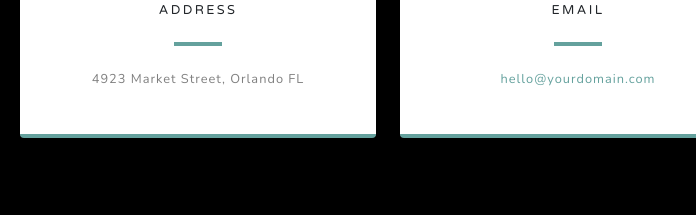
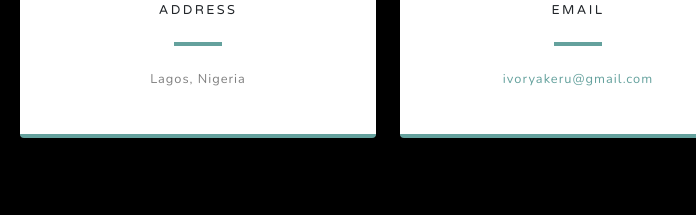
Before and after one commit to IvyAkeru/portfolio, a plain HTML site: page index.html in a window 1280 px wide. Shown: the part 3408-3623 px from the top of the page, 62-758 px from the left. Drawn offline with nearby package versions, Linux system fonts and the light colour scheme.

Commit message:
Updated Text

```diff
--- a/index.html
+++ b/index.html
@@ -59,7 +59,7 @@
                     <div class="col-xl-8 col-lg-7"><img class="img-fluid mb-3 mb-lg-0" src="Ryde.png" alt="" /></div>
                     <div class="col-xl-4 col-lg-5">
                         <div class="featured-text text-center text-lg-left">
-                            <h4>Shoreline</h4>
+                            <h4>Ryde</h4>
                             <p class="text-black-50 mb-0">Grayscale is open source and MIT licensed. This means you can use it for any project - even commercial projects! Download it, customize it, and publish your website!</p>
                         </div>
                     </div>
@@ -118,7 +118,7 @@
                                 <i class="fas fa-map-marked-alt text-primary mb-2"></i>
                                 <h4 class="text-uppercase m-0">Address</h4>
                                 <hr class="my-4" />
-                                <div class="small text-black-50">4923 Market Street, Orlando FL</div>
+                                <div class="small text-black-50">Lagos, Nigeria</div>
                             </div>
                         </div>
                     </div>
@@ -128,7 +128,7 @@
                                 <i class="fas fa-envelope text-primary mb-2"></i>
                                 <h4 class="text-uppercase m-0">Email</h4>
                                 <hr class="my-4" />
-                                <div class="small text-black-50"><a href="#!">hello@yourdomain.com</a></div>
+                                <div class="small text-black-50"><a href="#!">ivoryakeru@gmail.com</a></div>
                             </div>
                         </div>
                     </div>
```
